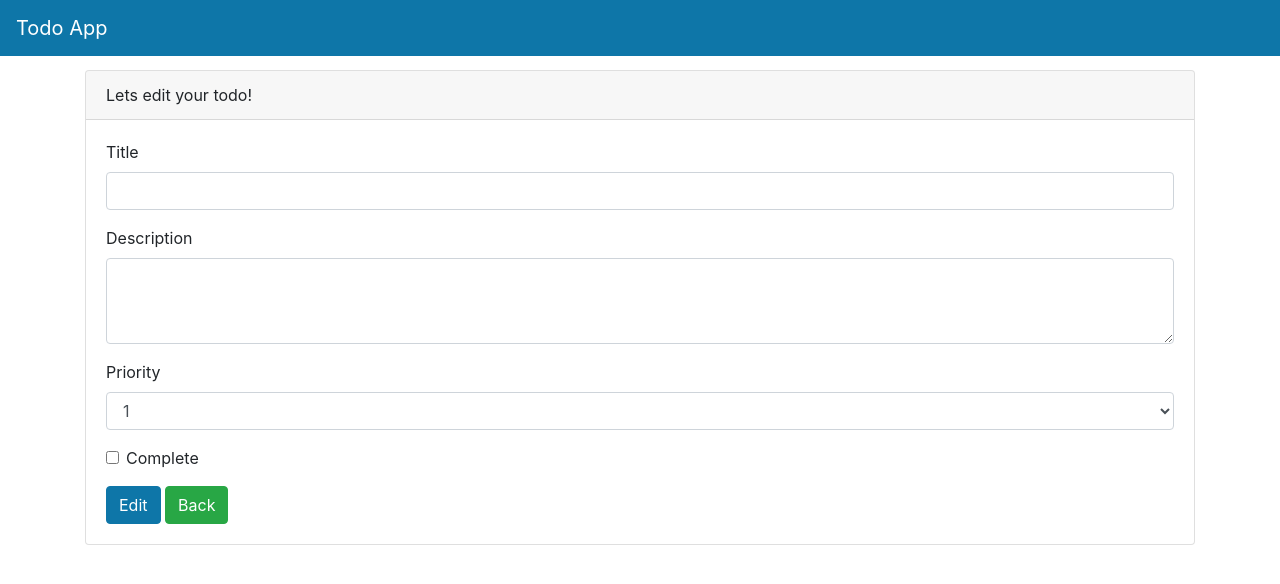
After one commit to burhanudinrabbani666/fast-api, a FastAPI app: template TodoApp/templates/edit-todo.html in a window 1280 px wide. The commit adds this page. Shown: the top 584 px of the page. Run offline with FastAPI, Linux system fonts and the light colour scheme; the template is opened without the code that fills it, so the values that code supplies are empty; some libraries are stand-ins or nearby versions.

Commit message:
edit todo page

```diff
--- a/TodoApp/static/js/base.js
+++ b/TodoApp/static/js/base.js
@@ -52,20 +52,17 @@ document.addEventListener("DOMContentLoaded", () => {
             const todoId = url.substring(url.lastIndexOf("/") + 1);
 
             const payload = {
-                title: data.title,
-                description: data.description,
+                title: data.title.trim(),
+                description: data.description.trim(),
                 priority: parseInt(data.priority),
                 complete: data.complete === "on",
             };
 
             try {
                 const token = getCookie("access_token");
-                console.log(token);
                 if (!token) {
                     throw new Error("Authentication token not found");
                 }
-
-                console.log(`${todoId}`);
 
                 const response = await fetch(`/todos/${todoId}`, {
                     method: "PUT",
@@ -76,8 +73,10 @@ document.addEventListener("DOMContentLoaded", () => {
                     body: JSON.stringify(payload),
                 });
 
+                console.log(response);
+
                 if (response.ok) {
-                    window.location.href = "/todos/todo-page"; // Redirect to the todo page
+                    window.location.href = "/todos/todo/page"; // Redirect to the todo page
                 } else {
                     // Handle error
                     const errorData = await response.json();
--- /dev/null
+++ b/TodoApp/templates/edit-todo.html
@@ -0,0 +1,51 @@
+{% include 'layout.html' %}
+<div class="container">
+    <div class="card">
+        <div class="card-header">Lets edit your todo!</div>
+        <div class="card-body">
+            <form id="editTodoForm">
+                <div class="form-group">
+                    <label for="title">Title</label>
+                    <input
+                        type="text"
+                        class="form-control"
+                        name="title"
+                        value="{{ todo.title }}"
+                        id="title"
+                        required
+                    />
+                </div>
+                <div class="form-group">
+                    <label for="description">Description</label>
+                    <!-- prettier-ignore -->
+                    <textarea name="description" id="description" rows="3" required class="form-control">{{ todo.description }}</textarea>
+                </div>
+                <div class="form-group">
+                    <label for="priority">Priority</label>
+                    <!-- prettier-ignore -->
+                    <select  name="priority" id="priority" class="form-control">
+                        <option {% if todo.priority == 1 %} selected="selected" {% endif %}>1</option>
+                        <option {% if todo.priority == 2 %} selected="selected" {% endif %}>2</option>
+                        <option {% if todo.priority == 3 %} selected="selected" {% endif %}>3</option>
+                        <option {% if todo.priority == 4 %} selected="selected" {% endif %}>4</option>
+                        <option {% if todo.priority == 5 %} selected="selected" {% endif %}>5</option>
+                    </select>
+                </div>
+
+                <div class="form-group form-check">
+                    <!-- prettier-ignore -->
+                    <input
+                        id="complete"
+                        type="checkbox"
+                        class="form-check-input"
+                        name="complete"
+                        {% if todo.complete %} checked {% endif %}>
+                    <label for="complete" class="form-check-label">Complete</label>
+                </div>
+
+                <button type="submit" class="btn btn-primary">Edit</button>
+                <a href="/todos/todo/page" class="btn btn-success">Back</a>
+            </form>
+        </div>
+    </div>
+</div>
--- a/TodoApp/templates/todo.html
+++ b/TodoApp/templates/todo.html
@@ -24,7 +24,7 @@
                     <td>{{ todo.title }}</td>
                     <td>
                         <button
-                            onclick="window.location.href='edit-todo-page/{{todo.id}}'"
+                            onclick="window.location.href='/todos/edit-todo/page/{{todo.id}}'"
                             type="button"
                             class="btn btn-info"
                         >
@@ -38,7 +38,7 @@
                     <td class="strike-through-td">{{ todo.title }}</td>
                     <td>
                         <button
-                            onclick="window.location.href='edit-todo-page/{{todo.id}}'"
+                            onclick="window.location.href='/todos/edit-todo/page/{{todo.id}}'"
                             type="button"
                             class="btn btn-info"
                         >
```
Also changed, not shown: TodoApp/routers/todos.py (+33 -0 lines).
